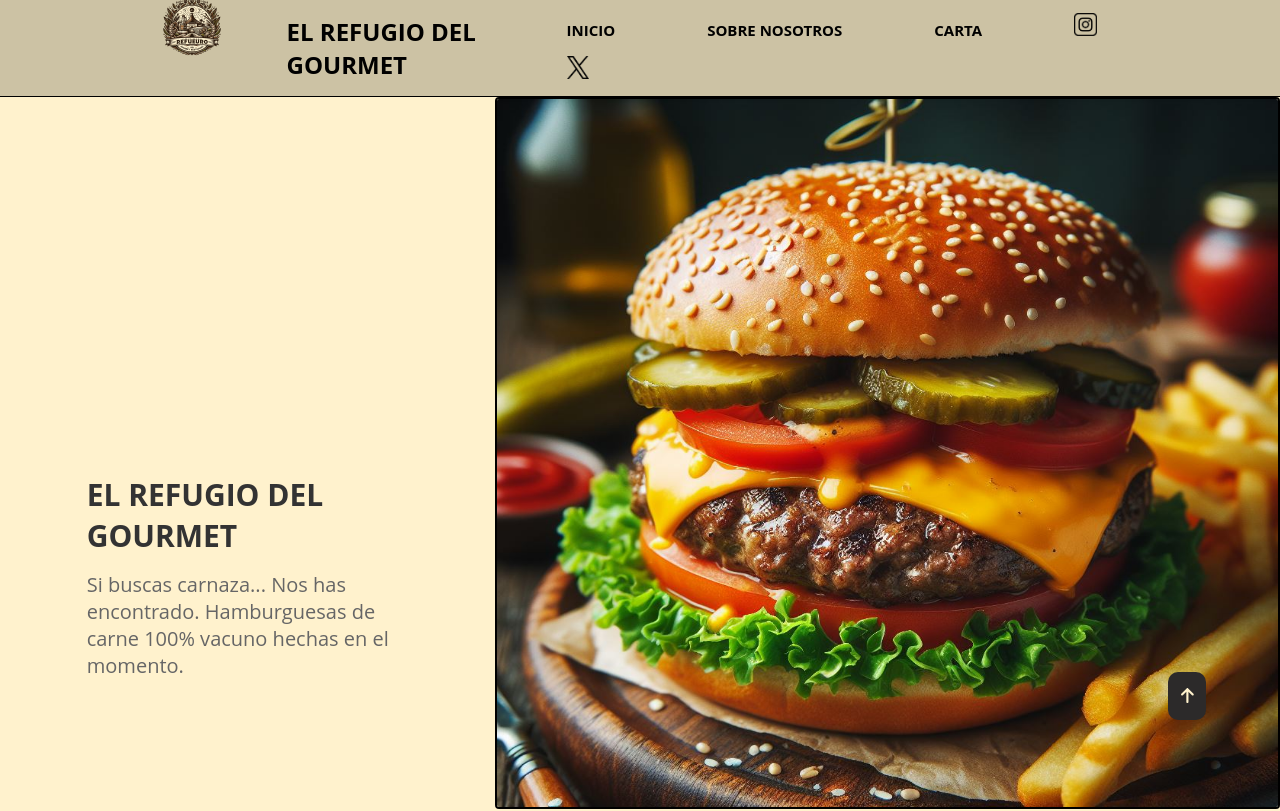
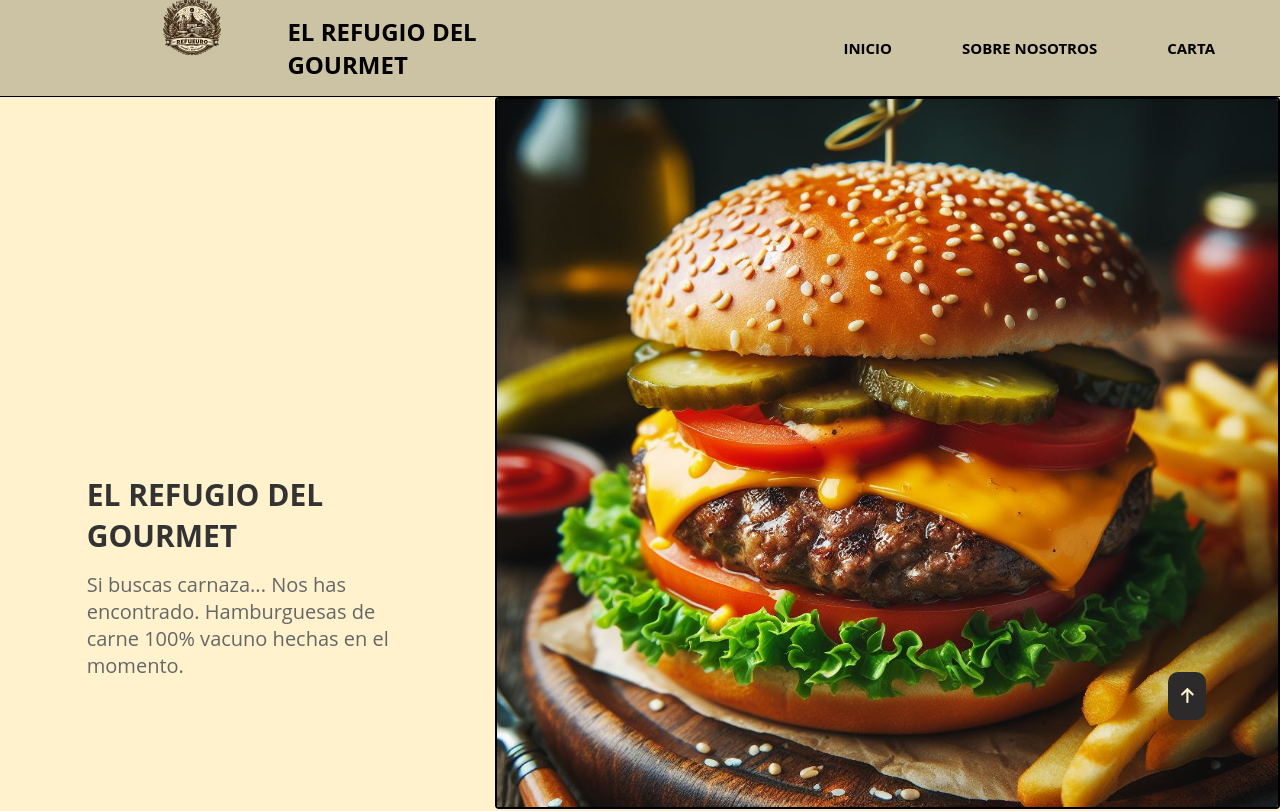
Before and after one commit to Deathvks/EL-REFUGIO-DEL-GOURMET, a React (Vite) app: page / in a window 1280 px wide. Shown: the top 811 px of the page. Built offline with nearby package versions, Linux system fonts and the light colour scheme.

Commit message:
add create and read in the CRUD

```diff
--- a/src/components/card/Card.css
+++ b/src/components/card/Card.css
@@ -138,7 +138,7 @@
         margin: 0 auto;
         width: 99.1vw;
         height: 102vh;
-        margin-bottom: 7em;
+        margin-bottom: 5em;
     }
 
     .content h2 {
--- a/src/components/form/Form.css
+++ b/src/components/form/Form.css
@@ -3,8 +3,8 @@ form {
     flex-direction: column;
     justify-content: center;
     align-items: center;
-    max-width: 400px;
-    margin: 2em auto;
+    max-width: 300px;
+    margin: 5em auto;
     padding: 20px;
     background-color: rgba(0, 0, 0, 0.2);
     border-radius: 10px;
@@ -54,18 +54,18 @@ button:hover {
     justify-content: center;
     margin: 0 auto;
     width: 30vw;
-    color: #fff; /* Texto blanco para mayor contraste */
-    background-color: #ff0000; /* Fondo rojo para errores */
+    color: #fff;
+    background-color: #ff0000;
     padding: 10px;
     border-radius: 5px;
     margin-bottom: 20px;
-    box-shadow: 0 2px 10px rgba(255, 0, 0, 0.3); /* Sombra para resaltar */
+    box-shadow: 0 2px 10px rgba(255, 0, 0, 0.3);
     font-weight: bold;
     text-align: center;
 }
 
 input.error {
-    border: 1px solid #ff0000; /* Borde rojo para campos con error */
+    border: 1px solid #ff0000;
 }
 
 .success-message {
@@ -73,16 +73,79 @@ input.error {
     justify-content: center;
     margin: 0 auto;
     width: 30vw;
-    color: #fff; /* Texto blanco para mayor contraste */
-    background-color: #28a745; /* Fondo verde para éxitos */
+    color: #fff;
+    background-color: #28a745;
     padding: 10px;
     border-radius: 5px;
     margin-bottom: 20px;
-    box-shadow: 0 2px 10px rgba(40, 167, 69, 0.3); /* Sombra para resaltar */
+    box-shadow: 0 2px 10px rgba(40, 167, 69, 0.3);
     font-weight: bold;
     text-align: center;
 }
 
 input.success {
-    border: 1px solid #28a745; /* Borde verde para campos validados correctamente */
+    border: 1px solid #28a745;
 }
+
+.form-container{
+    border-radius: 8px;
+    background-color: rgba(0, 0, 0, 0.1);
+    flex-direction: column;
+    max-width: 700px;
+    border: 2px solid rgb(0, 0, 0);
+    display: flex;
+    justify-content: center;
+    text-align: center;
+    margin: 0 auto;
+    margin-bottom: 3em;
+}
+
+.form-rate {
+    padding-top: 0.2em;
+    font-size: 18px;
+    font-weight: bold;
+    overflow: hidden;
+    white-space: nowrap;
+    text-overflow: ellipsis;
+}
+
+
+.form-h1{
+    text-align: center;
+    font-size: 25px;
+}
+
+/* Extra small devices (phones, 600px and down) */
+@media only screen and (max-width: 600px) {}
+
+/* Small devices (portrait tablets and large phones, 600px and up) */
+@media only screen and (min-width: 600px) {
+    form {
+        max-width: 400px;
+    }
+}
+
+/* Medium devices (landscape tablets, 768px and up) */
+@media only screen and (min-width: 768px) {
+    form {
+        max-width: 400px;
+    }
+}
+
+/* Large devices (laptops/desktops, 992px and up) */
+@media only screen and (min-width: 992px) {
+    form {
+        max-width: 400px;
+    }
+}
+
+/* Extra large devices (large laptops and desktops, 1200px and up) */
+@media only screen and (min-width: 1200px) {
+    form {
+        max-width: 400px;
+    }
+
+    .form-h1{
+        font-size: 30px;
+    }
+}
--- a/src/components/form/Form.jsx
+++ b/src/components/form/Form.jsx
@@ -7,6 +7,7 @@ function Form() {
     const [rate, setRate] = useState("");
     const [alert, setAlert] = useState("");
     const [alertType, setAlertType] = useState("");
+    const [rates, setRates] = useState([]);
 
     const changeName = (e) => {
         setName(e.target.value);
@@ -27,6 +28,14 @@ function Form() {
             return;
         }
         saveRate(name, rate);
+
+        let auxRates = rates;
+        auxRates.push({
+            name: e.target.name.value,
+            rate: e.target.rate.value
+        });
+
+        setRates([...auxRates])
     };
 
     const saveRate = (name, rate) => {
@@ -50,16 +59,28 @@ function Form() {
 
     return (
         <>
-             {alert && <p className={alertType}>{alert}</p>}
+            <h1 className="form-h1">¡Déjanos una reseña!</h1>
+            {alert && <p className={alertType}>{alert}</p>}
             <form onSubmit={addNewRate}>
                 <label htmlFor="name" className="name">Nombre:</label>
-                <input type="text" id="name" name="name" value={name} onChange={changeName} className={alert ? "error" : ""}/>
+                <input type="text" id="name" name="name" value={name} onChange={changeName} className={alert ? "error" : ""} />
 
                 <label htmlFor="rate" className="rate">Reseña:</label>
-                <input type="text" id="rate" name="rate" value={rate} onChange={changeRate} className={alert ? "error" : ""}/>
+                <input type="text" id="rate" name="rate" value={rate} onChange={changeRate} className={alert ? "error" : ""} />
 
                 <button type="submit" className="sub">Añadir reseña</button>
             </form>
+
+            <div className="form-container">
+                {
+                    rates.map((r, index) => (
+                        <p key={index} className="form-rate">{r.name}: {r.rate}</p>
+                    ))
+                }
+            </div>
+
+
+
         </>
     );
 }
--- a/src/components/header/Header.css
+++ b/src/components/header/Header.css
@@ -16,12 +16,12 @@
 }
 
 .header-container header nav a{
-    margin-right: 1em;
+    margin-right: 2em;
     display: inline-block;
     text-decoration: none;
     color: rgb(0, 0, 0);
     text-transform: uppercase;
-    padding: 8px 16px;
+    padding: 8px 5px;
     border-radius: 99px;
     font-weight: bold;
     font-size: 10px;
@@ -52,14 +52,6 @@
     margin-left: 1em;
 }
 
-.header-insta{
-    width: 1em;
-}
-
-.header-twitter{
-    width: 1em;
-}
-
 /* Extra small devices (phones, 600px and down) */
 @media only screen and (max-width: 600px) {
 }
@@ -72,7 +64,8 @@
     }
 
     .header-container header nav a{
-        font-size: 15px;
+        margin-right: 2em;
+        font-size: 10.9px;
     }
 
     .header-presentation{
@@ -82,8 +75,8 @@
     }
 
     .header-name{
-        font-size: 17px;
-        margin: 7em auto;
+        font-size: 15px;
+        margin: 9em auto;
     }
 
     .header-logo{
@@ -110,12 +103,13 @@
     }
 
     .header-container header nav a{
-        font-size: 15px;
+        margin-right: 3em;
+        font-size: 14px;
     }
 
     .header-name{
-        font-size: 20px;
-        margin: 5.5em auto;
+        font-size: 15px;
+        margin: 8em auto;
     }
 
     .header-logo{
@@ -142,12 +136,13 @@
     }
 
     .header-container header nav a{
-        margin-right: 2em;
+        font-size: 15px;
+        margin-right: 4em;
     }
 
     .header-name{
-        font-size: 24px;
-        margin: 4.3em auto;
+        font-size: 19px;
+        margin: 5.8em auto;
     }
 
     .header-logo{
--- a/src/components/header/Header.jsx
+++ b/src/components/header/Header.jsx
@@ -12,8 +12,6 @@ function Header() {
                     <a href='./' className='header-active'>Inicio</a>
                     <a href='/about'>Sobre Nosotros</a>
                     <a href='/menu'>Carta</a>
-                    <a href='https://www.instagram.com' target='blank'><img src="../../../img/insta.webp" alt='insta' className='header-insta' /></a>
-                    <a href='https://www.twitter.com' target='blank'><img src="../../../img/twitter.webp" alt='twitter' className='header-twitter' /></a>
                 </nav>
             </header>
         </div>
```
